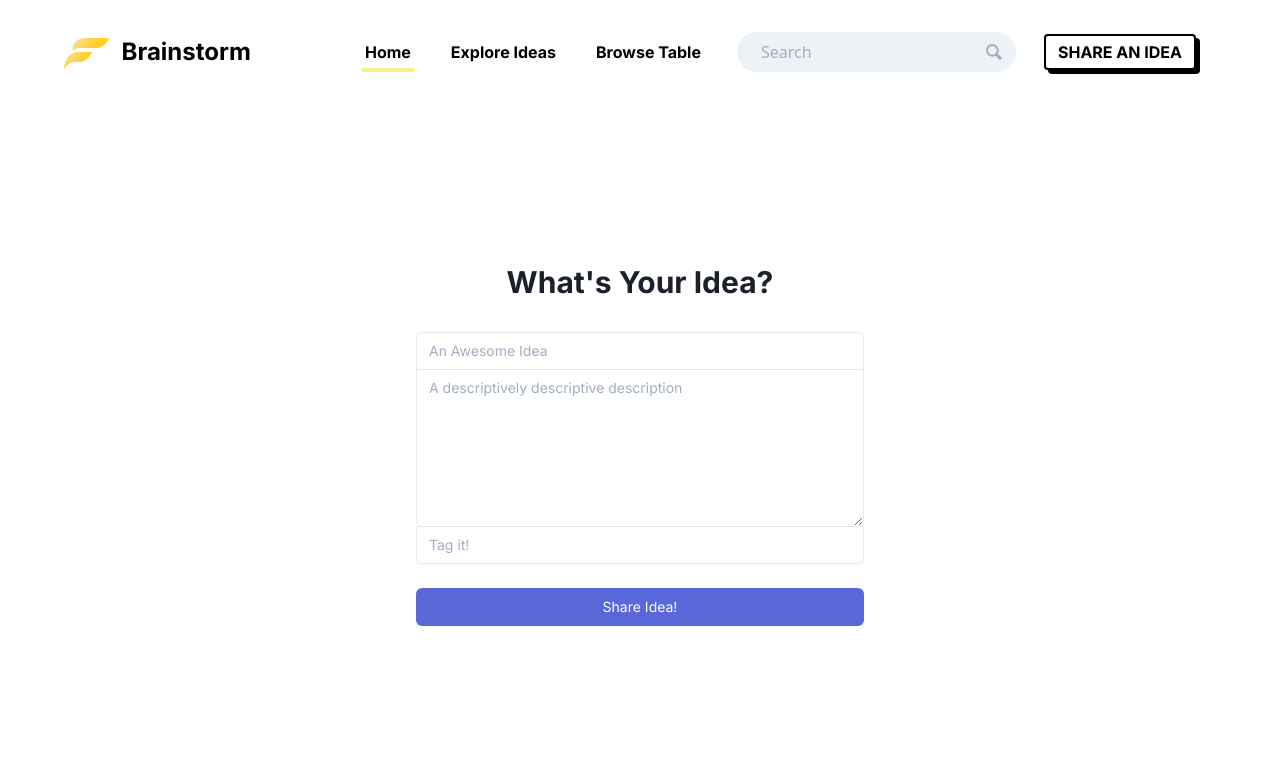
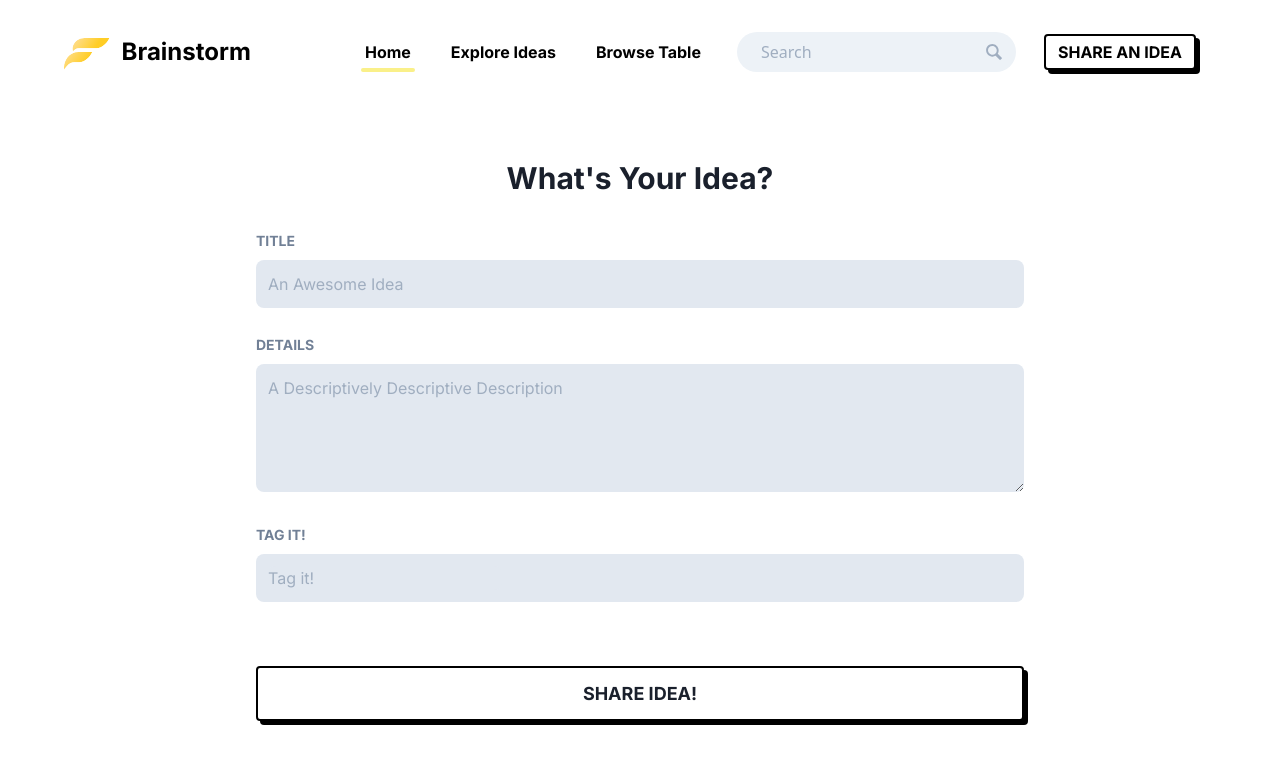
Before and after one commit to GoldinGuy/Ideastorm, a React (Create React App) app in the folder client/: page /ideas/create in a window 1280 px wide. Shown: the top 764 px of the page. Built offline with nearby package versions, Linux system fonts and the light colour scheme.

Commit message:
heavily edited insert form

```diff
--- a/client/src/pages/HomePage.jsx
+++ b/client/src/pages/HomePage.jsx
@@ -11,7 +11,7 @@ class IdeasHome extends Component {
 						<div className="flex flex-col items-center w-5/6 md:items-start sm:w-1/2 lg:w-3/8 lg:mt-10">
 							<div className="relative">
 								<h1 className="relative mb-4 text-4xl font-black leading-none text-center text-black lg:text-5xl xl:text-6xl md:text-left">
-									Master the Art of Marketing
+									The Evolution of Thinking
 								</h1>
 								<svg
 									className="absolute top-0 right-0 hidden w-20 -mt-16 -mr-10 transform rotate-90 lg:block xl:-mr-8 xl:-mt-12"
@@ -50,14 +50,13 @@ class IdeasHome extends Component {
 								</svg>
 							</div>
 							<p className="my-3 text-base text-center text-gray-600 xl:text-xl md:text-left">
-								Leverage our powerful tools to take advantage of the
-								ground-breaking marketing strategies built for designers and
-								developers.
+								Whether you're looking for a cool new project, or you have an
+								awesome idea to share - you've come to the right place.
 							</p>
 							<a href="#_" className="relative mt-5">
 								<span className="absolute top-0 left-0 w-full h-full mt-1 ml-1 bg-black rounded" />
 								<span className="relative inline-block w-full h-full px-8 py-3 text-base font-bold bg-white border-2 border-black rounded hover:bg-yellow-400 xl:text-xl fold-bold">
-									Signup Today!
+									Explore Ideas
 								</span>
 							</a>
 						</div>
@@ -230,16 +229,25 @@ class IdeasHome extends Component {
 					<div className="container flex flex-col items-center justify-center h-full max-w-6xl mx-auto sm:flex-row sm:justify-between">
 						<div className="relative flex flex-col items-start justify-center w-full mb-10 sm:w-5/6 sm:w-1/3 sm:mb-0 sm:pr-10">
 							<h2 className="mb-5 text-2xl font-black leading-tight xl:text-4xl">
-								Easily Add Your Own Screenshots
+								Together, Anything Is Possible
 							</h2>
 							<p className="mb-8 text-base text-yellow-900 xl:text-xl md:max-w-lg">
-								You can easily customize this design by replacing your image
-								with the image on the right. Cool, right?
+								Imagine if one person shared the ideas they have but will never
+								pursue - things that could improve their lives, or humanity as a
+								whole? What if everyone did?
+							</p>
+							<p className="mb-8 text-base text-yellow-900 xl:text-xl md:max-w-lg">
+								<strong>
+									A collective hive-mind of potential that anyone can contribute
+									to.
+								</strong>{" "}
+								That is our goal. That is Brainstorm. And all ideas, big or
+								small, are welcome.
 							</p>
 							<a href="#_" className="relative">
 								<span className="absolute top-0 left-0 w-full h-full mt-1 ml-1 bg-black rounded" />
 								<span className="relative inline-block w-full h-full px-5 py-3 text-lg font-bold transition duration-100 bg-white border-2 border-black rounded fold-bold hover:bg-yellow-500 hover:text-white">
-									GET STARTED
+									SHARE AN IDEA
 								</span>
 							</a>
 						</div>
--- a/client/src/pages/NewIdeaForm.jsx
+++ b/client/src/pages/NewIdeaForm.jsx
@@ -64,46 +64,41 @@ export default class NewIdeaForm extends Component {
 	render() {
 		const { name, description, tags } = this.state;
 		return (
-			<div className="mt-24 flex items-center justify-center bg-gray-50 py-12 px-4 sm:px-6 lg:px-8">
-				<div className="max-w-md w-full">
+			<div className="grid max-w-screen-xl grid-cols-1 gap-8 px-8 pt-16 mx-auto text-gray-900  md:grid-cols-1 md:px-12 lg:px-32 xl:px-64">
 				<div>
-						{/* <img
-						className="mx-auto h-12 w-auto"
-						src="https://tailwindui.com/img/logos/v1/workflow-mark-on-white.svg"
-						alt="Workflow"
-					/> */}
-						<h2 className="mt-6 text-center text-3xl leading-9 font-extrabold text-gray-900">
+					<div>
+						<h2 className="mb-8 text-center text-3xl leading-9 font-extrabold text-gray-900">
 							What's Your Idea?
 						</h2>
-					</div>
-					<form className="mt-8" action="#" method="POST">
-						<input type="hidden" name="remember" defaultValue="true" />
-						<div className="rounded-md shadow-sm">
-							<div>
+						<span className="text-sm font-bold text-gray-600 uppercase">
+							Title
+						</span>
 						<input
-									required
-									className="appearance-none rounded-none relative block w-full px-3 py-2 border border-gray-300 placeholder-gray-500 text-gray-900 rounded-t-md focus:outline-none focus:shadow-outline-blue focus:border-blue-300 focus:z-10 sm:text-sm sm:leading-5"
+							className="w-full p-3 mt-2 text-gray-900 bg-gray-300 rounded-lg focus:outline-none focus:shadow-outline"
+							type="text"
 							onChange={this.handleChangeInputName}
-									type="text"
 							value={name}
 							placeholder="An Awesome Idea"
 						/>
 					</div>
-							<div className="-mt-px">
+
+					<div className="mt-6">
+						<span className="text-sm font-bold text-gray-600 uppercase">
+							Details
+						</span>
 						<textarea
-									className="appearance-none rounded-none relative block w-full px-3 py-2 border border-gray-300 placeholder-gray-500 text-gray-900 rounded-b-md focus:outline-none focus:shadow-outline-blue focus:border-blue-300 focus:z-10 sm:text-sm sm:leading-5"
-									type="text"
+							className="w-full h-32 p-3 mt-2 text-gray-900 bg-gray-300 rounded-lg focus:outline-none focus:shadow-outline"
+							defaultValue={""}
+							onChange={this.handleChangeInputDescription}
 							value={description}
-									placeholder="A descriptively descriptive description"
-									onChange={this.handleChangeInputDescription}
-									rows="7"
+							placeholder="A Descriptively Descriptive Description"
 						/>
 					</div>
-							<div className="-mt-px">
-								<div
-									className="appearance-none rounded-none relative block w-full px-3 py-2 border border-gray-300 placeholder-gray-500 text-gray-900 rounded-b-md focus:outline-none focus:shadow-outline-blue focus:border-blue-300 focus:z-10 sm:text-sm sm:leading-5"
-									style={{ alignItems: "stretch" }}
-								>
+					<div className="mt-6">
+						<span className="text-sm font-bold text-gray-600 uppercase">
+							Tag It!
+						</span>
+						<div className="w-full p-3 mt-2 text-gray-900 bg-gray-300 rounded-lg focus:outline-none focus:shadow-outline">
 							<ul className="">
 								{tags.map((tag, i) => (
 									<button
@@ -115,9 +110,9 @@ export default class NewIdeaForm extends Component {
 									>
 										<li
 											key={tag}
-													className="inline-block bg-gray-200 rounded-full px-3 py-1 text-sm font-semibold text-gray-700 mr-2 mb-2 "
+											className="inline-block bg-gray-200 rounded-full px-3 py-1 text-sm font-semibold text-gray-700 mr-2 "
 										>
-													{tag}
+											{"#" + tag}
 										</li>
 									</button>
 								))}
@@ -126,7 +121,7 @@ export default class NewIdeaForm extends Component {
 										type="text"
 										placeholder="Tag it!"
 										style={{ alignSelf: "stretch" }}
-												className="no-outline"
+										className="w-full text-gray-900 bg-gray-300 rounded-lg  no-outline"
 										onKeyDown={this.inputKeyDown}
 										ref={c => {
 											this.tagInput = c;
@@ -138,17 +133,17 @@ export default class NewIdeaForm extends Component {
 					</div>
 				</div>
 
-						<div className="mt-6">
+				<div className="relative flex flex-col items-start justify-center w-full mb-10 sm:w-5/6 sm:w-1/3 sm:mb-0 sm:pr-10"></div>
 				<button
 					type="button"
+					className="relative"
 					onClick={this.handleIncludeIdea}
-								className="group relative w-full flex justify-center py-2 px-4 border border-transparent text-sm leading-5 font-medium rounded-md text-white bg-indigo-600 hover:bg-indigo-500 focus:outline-none focus:border-indigo-700 focus:shadow-outline-indigo active:bg-indigo-700 transition duration-150 ease-in-out"
 				>
-								Share Idea!
+					<span className="absolute top-0 left-0 w-full h-full mt-1 ml-1 bg-black rounded" />
+					<span className="relative inline-block w-full h-full px-5 py-3 text-lg font-bold transition duration-100 bg-white border-2 border-black rounded fold-bold hover:bg-yellow-500 hover:text-white">
+						SHARE IDEA!
+					</span>
 				</button>
-						</div>
-					</form>
-				</div>
 			</div>
 		);
 	}
```
Lines whose indentation alone changed are shown as unchanged.
